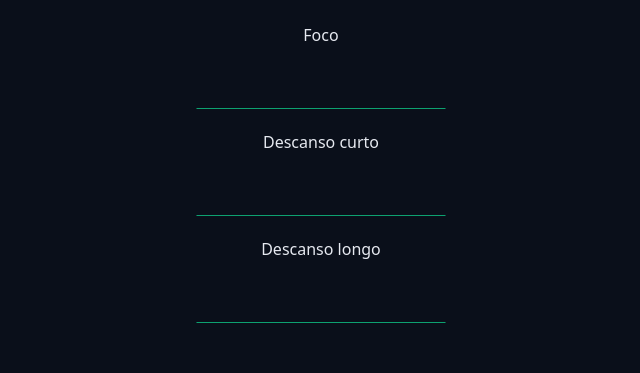
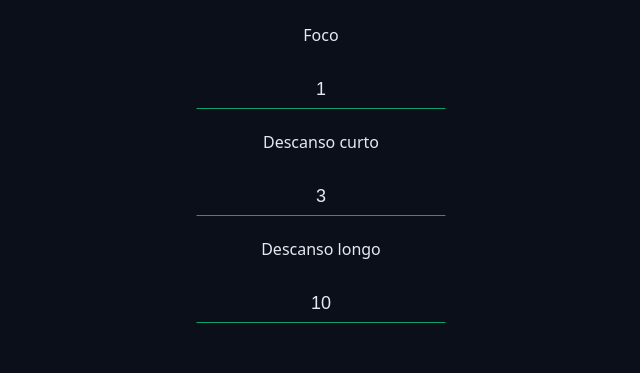
Before and after one commit to atomsdeveloper/chronos-pomodoro, a React (Vite) app: page /settings in a window 1280 px wide. Shown: the part 404-777 px from the top of the page, without its empty margins (319-959 px from the left). Built offline with nearby package versions, Linux system fonts and the light colour scheme.

Commit message:
feat: send data in on submit form and get yours values

```diff
--- a/src/pages/Settings/index.tsx
+++ b/src/pages/Settings/index.tsx
@@ -6,8 +6,26 @@ import { Input } from '../../components/Input';
 import { Button } from '../../components/Button';
 
 import { SaveAllIcon } from 'lucide-react';
+import { useRef } from 'react';
+import { useTaskContext } from '../../contexts/TaskContext/useTaskContext';
 
 export function Settings() {
+  const { state } = useTaskContext();
+
+  const workCycleInput = useRef<HTMLInputElement>(null);
+  const breakShortCycleInput = useRef<HTMLInputElement>(null);
+  const breakLongCycleInput = useRef<HTMLInputElement>(null);
+
+  function handleSaveSetting(e: React.FormEvent<HTMLFormElement>) {
+    e.preventDefault();
+
+    const workCycleData = workCycleInput.current?.value;
+    const breakShortCycleData = breakShortCycleInput.current?.value;
+    const breakLongCycleData = breakLongCycleInput.current?.value;
+
+    console.log(workCycleData, breakShortCycleData, breakLongCycleData);
+  }
+
   return (
     <MainTemplates>
       <Container>
@@ -20,6 +38,7 @@ export function Settings() {
       <Container>
         <form
           action=''
+          onSubmit={handleSaveSetting}
           style={{
             display: 'flex',
             flexDirection: 'column',
@@ -33,6 +52,8 @@ export function Settings() {
             placeholder=''
             title='Duração do trabalho'
             aria-label='Configuração da duração do tempo de trabalho'
+            ref={workCycleInput}
+            defaultValue={state.config.workCycle}
           />
 
           <Input
@@ -42,6 +63,8 @@ export function Settings() {
             placeholder=''
             title='Duração do descanso curto'
             aria-label='Configuração da duração do descanso curto'
+            ref={breakShortCycleInput}
+            defaultValue={state.config.breakShortCycle}
           />
 
           <Input
@@ -51,6 +74,8 @@ export function Settings() {
             placeholder=''
             title='Duração do descanso longo'
             aria-label='Configuração da duração do descanso longo'
+            ref={breakLongCycleInput}
+            defaultValue={state.config.breakLongCycle}
           />
 
           <Container>
```
